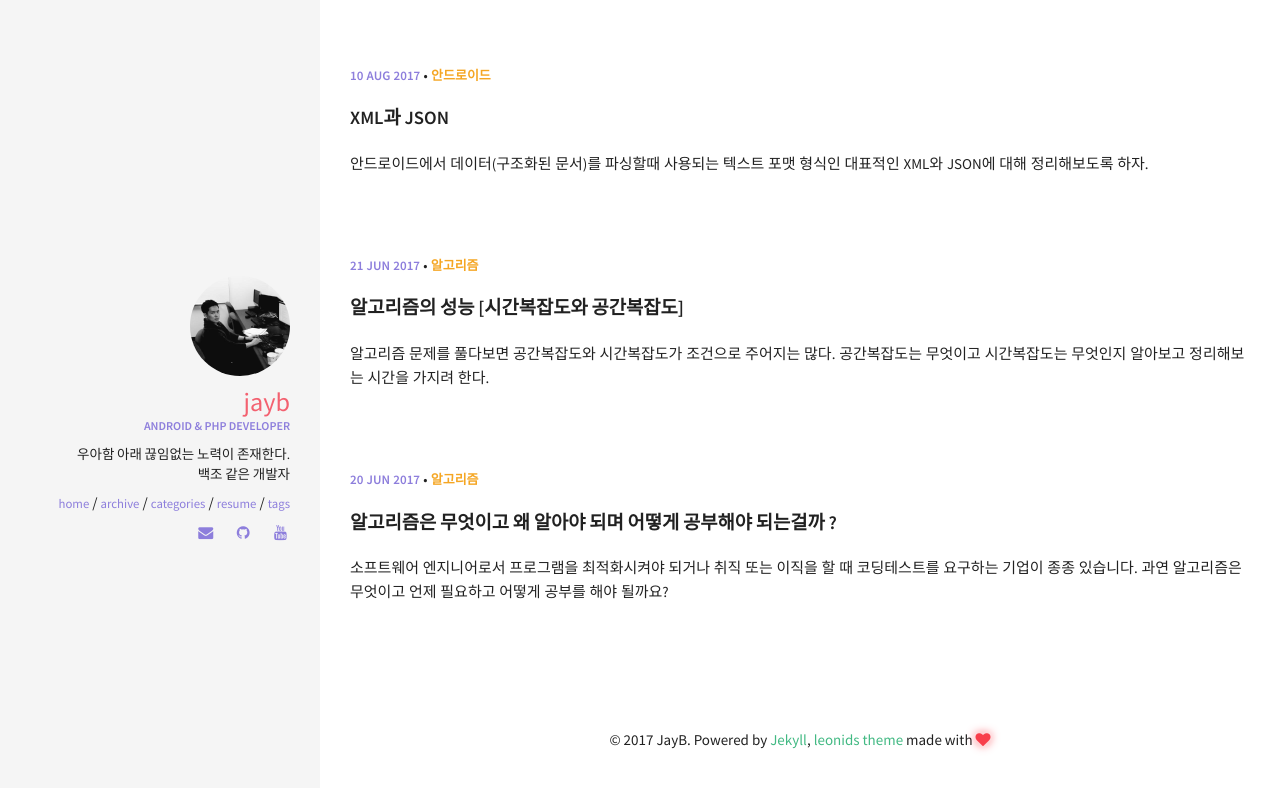
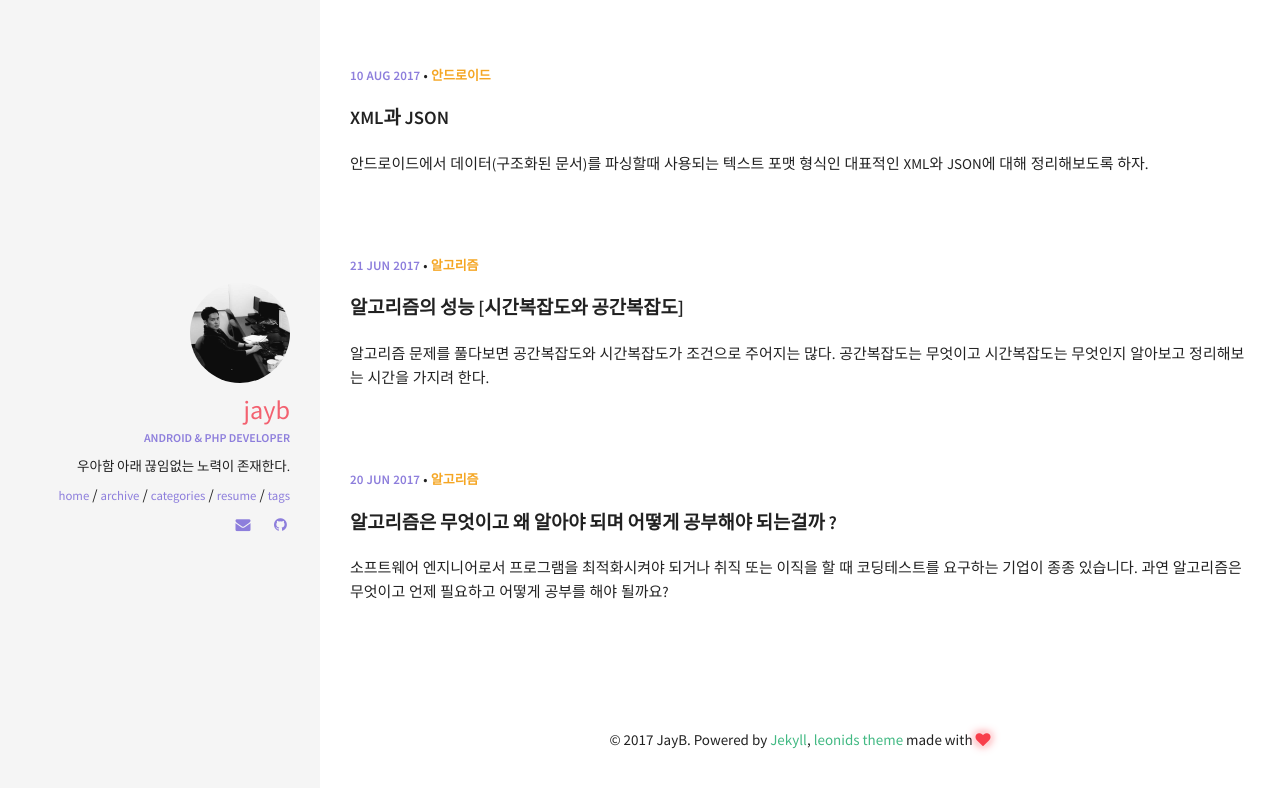
Before and after one commit to renyuanz/leonids, a Jekyll site: the page built from index.html, in a window 1280 px wide. Shown: the top 788 px of the page. Built offline with Jekyll 4.4.1, drawn with Linux system fonts in a browser that asks for light colours.

Commit message:
Updated
Updated

```diff
--- a/_config.yml
+++ b/_config.yml
@@ -36,7 +36,7 @@ owner:
   name: JayB
   avatar: jayb.jpg
   job: "Android & PHP Developer"
-  bio: "우아함 아래 끊임없는 노력이 존재한다. <br/> 백조 같은 개발자"
+  bio: "우아함 아래 끊임없는 노력이 존재한다."
   email: jaybkim2@gmail.com
   disqus-shortname: jaybkim2
   facebook:  #username
@@ -57,7 +57,7 @@ owner:
   foursquare: #username
   steam: #username
   dribbble: #username
-  youtube: JayB Kim #username
+  youtube: #username
   github: jaybkim1 #username
   soundcloud: #username
   weibo: #username
--- a/_includes/sidebar.html
+++ b/_includes/sidebar.html
@@ -4,7 +4,7 @@
   {% if author.avatar %}
   <img src="{{ site.url }}/img/{{ author.avatar }}" alt="" class="avatar">
   {% endif %}
-  <a href="{{ site.url }}/" class="author_name">{{ author.name }}</a>
+  <a href="{{ site.url }}/" class="author_name" style="margin-bottom: 5px">{{ author.name }}</a>
   <span class="author_job">{{ author.job }}</span>
   <span class="author_bio mbm">{{ author.bio }}</span>
   <nav class="nav">
```
